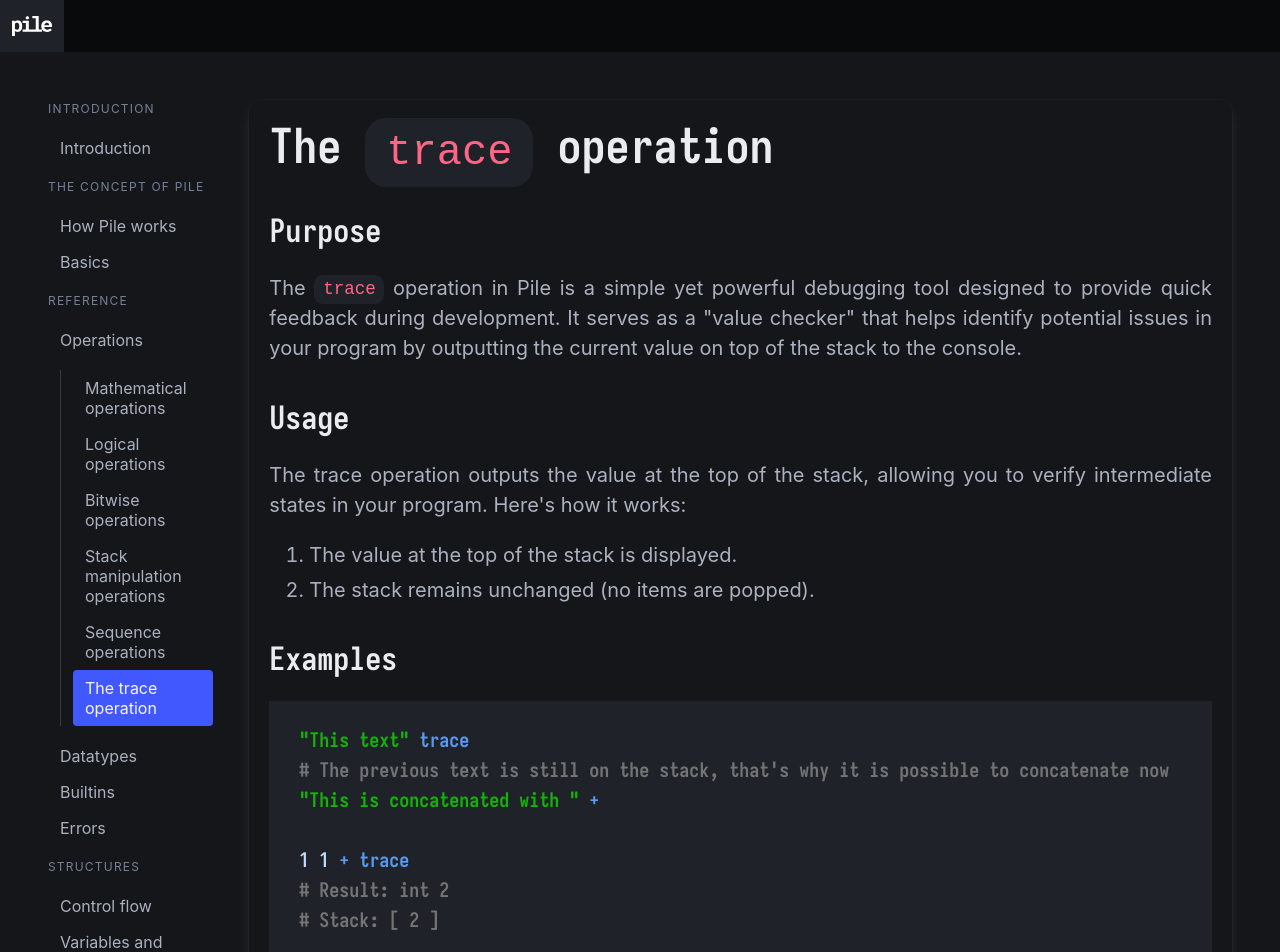
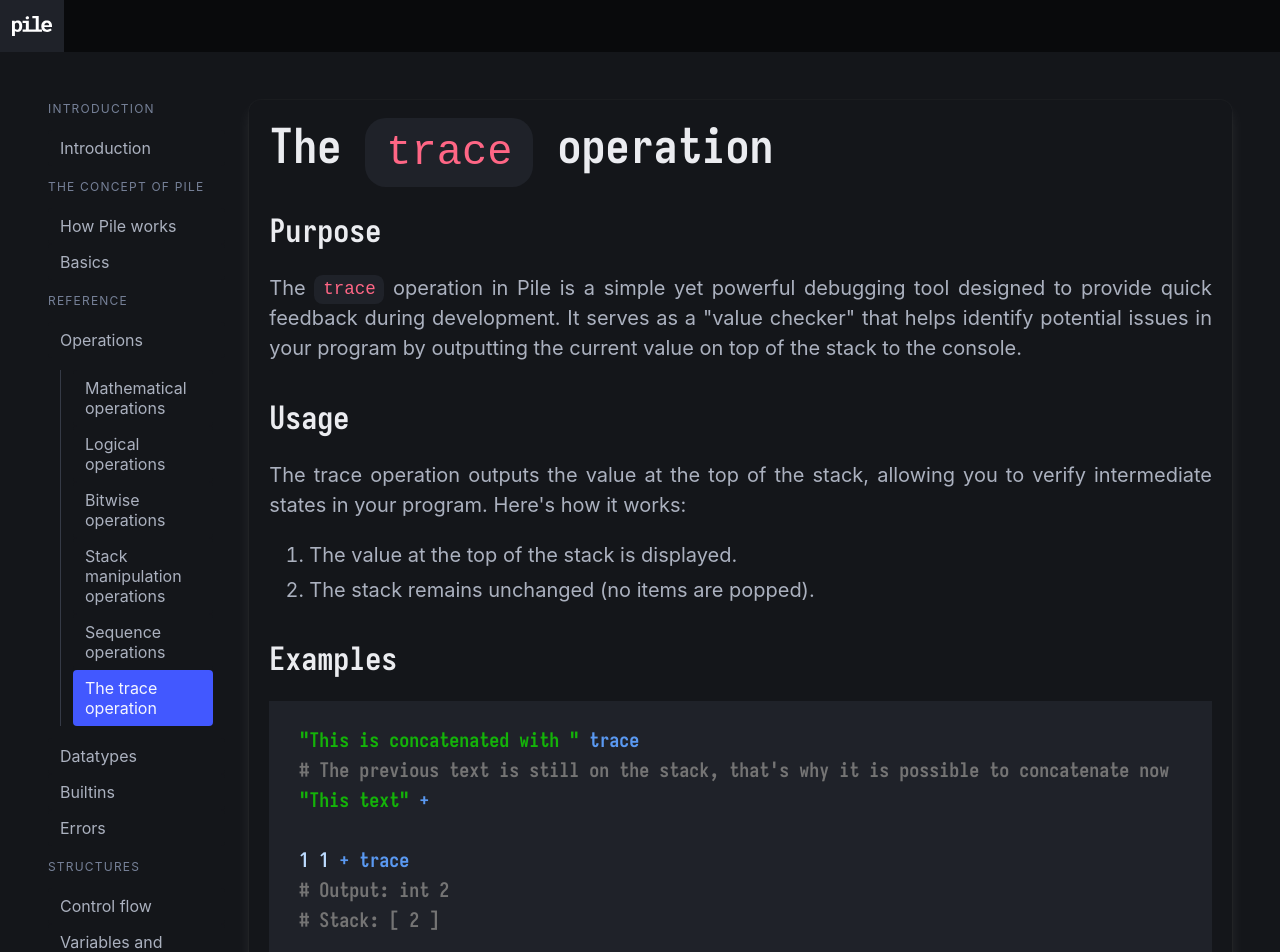
Before and after one commit to marc-dantas/pile-online, a Next.js app: page /docs/trace in a window 1280 px wide. Shown: the top 952 px of the page. Built offline with nearby package versions, Linux system fonts and the light colour scheme.

Commit message:
fixed little error

```diff
--- a/src/app/docs/trace/page.tsx
+++ b/src/app/docs/trace/page.tsx
@@ -24,13 +24,13 @@ export default function Docs() {
 
             <Title2>Examples</Title2>
             <Code>
-                <S x='"This text"' /> <Op x="trace" /><br />
+                <S x='"This is concatenated with "' /> <Op x="trace" /><br />
                 <C x="# The previous text is still on the stack, that's why it is possible to concatenate now" /><br />
-                <S x='"This is concatenated with "' /> <Op x="+" /><br />
+                <S x='"This text"' /> <Op x="+" /><br />
 
                 <br />
                 <N x="1" /> <N x="1" /> <Op x="+" /> <Op x="trace" /><br />
-                <C x="# Result: int 2" /><br />
+                <C x="# Output: int 2" /><br />
                 <C x="# Stack: [ 2 ]" /><br />
             </Code>
         </DocsPage>
```
